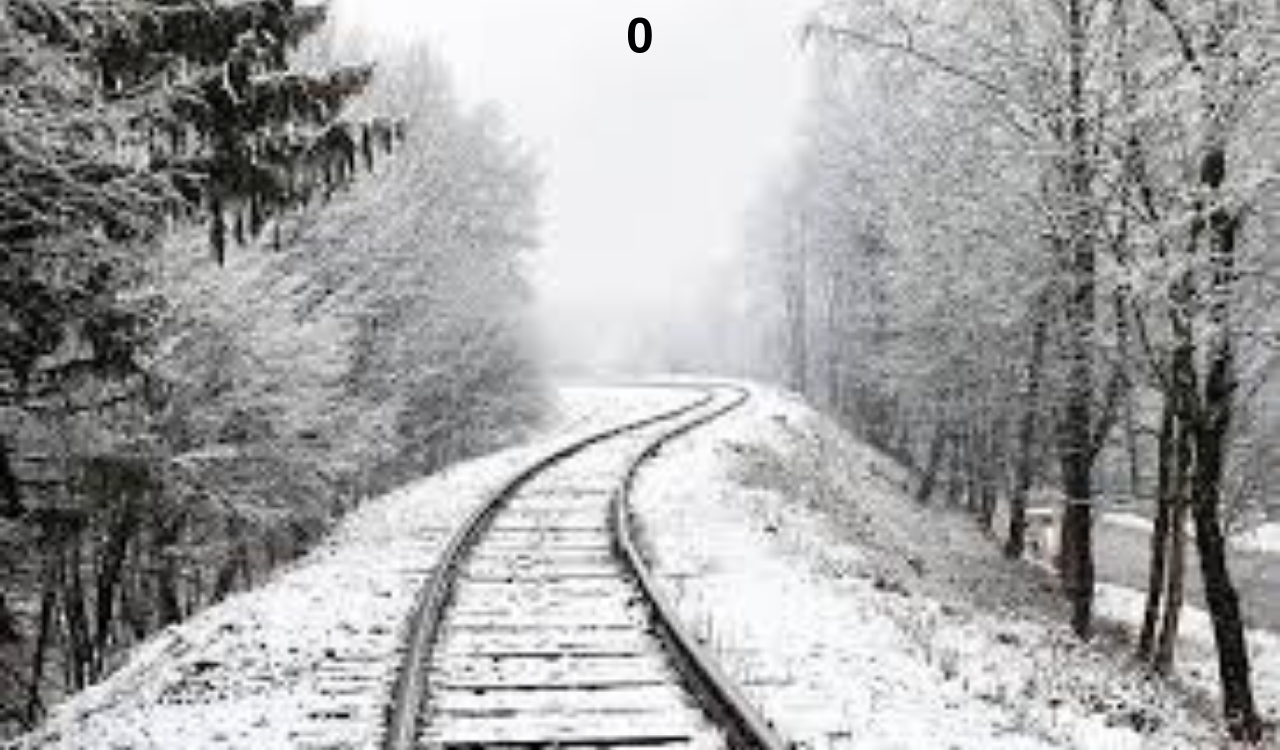
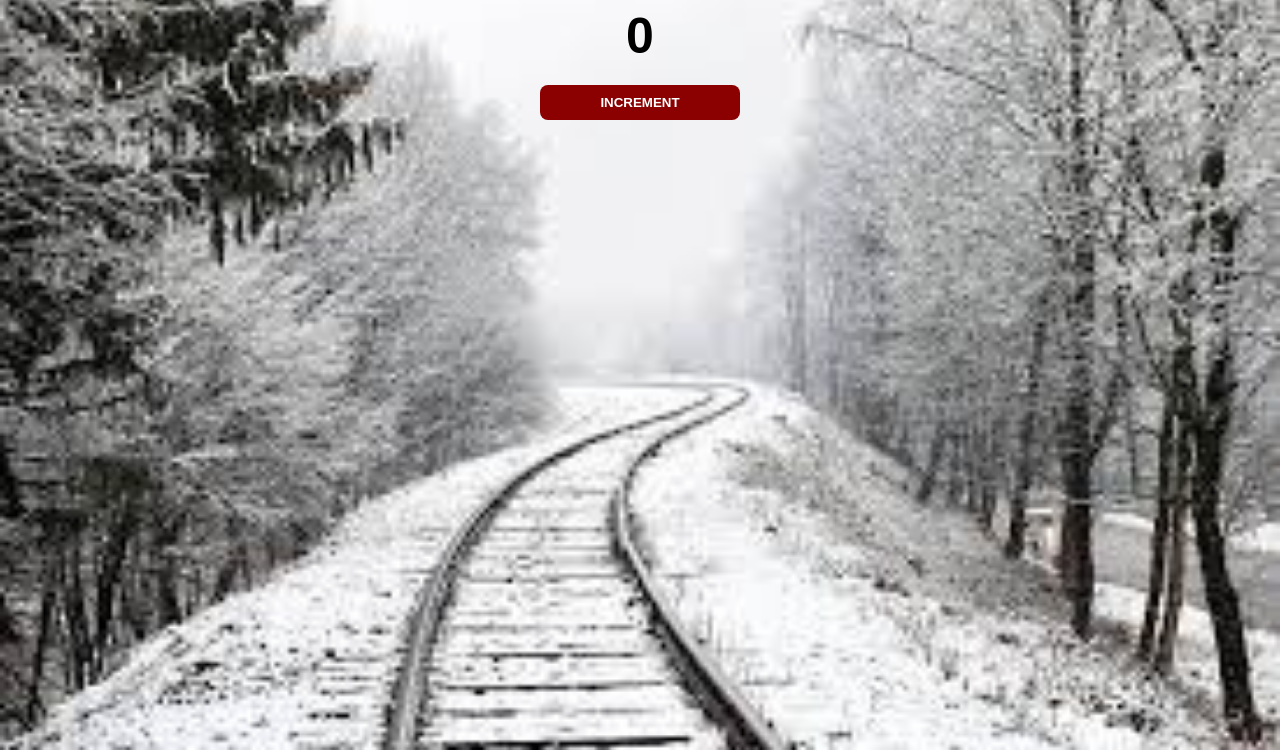
Before and after one commit to Sreehari0o4/peopleCounter, a plain HTML site: page index.html in a window 1280 px wide. Shown: the part 50-800 px from the top of the page. Drawn offline with Linux system fonts and the light colour scheme.

Commit message:
Add increment button and its style

```diff
--- a/index.html
+++ b/index.html
@@ -9,6 +9,7 @@
 <body>
     <h1>People Entered</h1>
     <h2 id="count-el">0</h2>
+    <button id="increment-btn">INCREMENT</button>
     <script src="script.js"></script>
 </body>
 
--- a/styles.css
+++ b/styles.css
@@ -19,3 +19,18 @@ h2 {
     margin-top: 0px;
     margin-bottom: 20px;
 }
+
+button{
+    border: none;
+    padding-top: 10px;
+    padding-bottom: 10px;
+    font-weight: bold;
+    width: 200px;
+    color: white;
+    border-radius: 8px;
+    margin-bottom: 5px;
+}
+
+#increment-btn {
+    background: darkred;
+}
```
